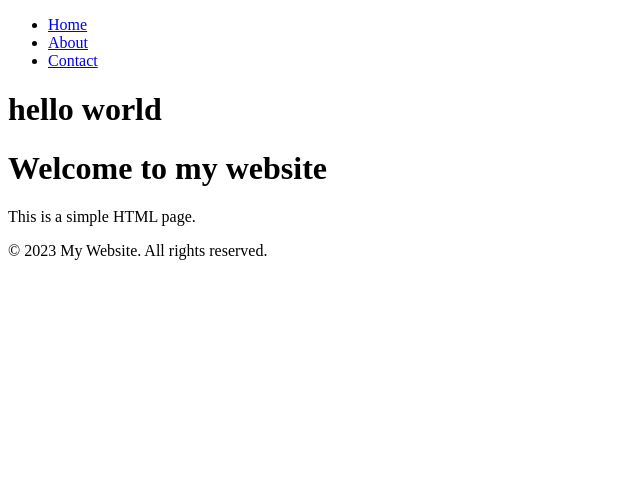
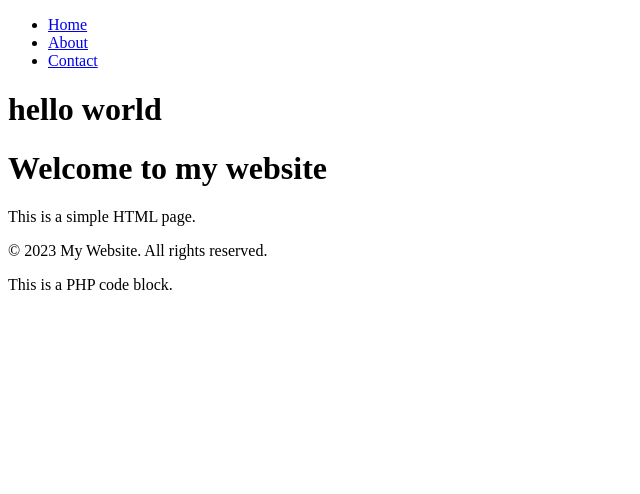
Before and after one commit to E-Nat/School-System-, a PHP site: page / in a window 1280 px wide. Shown: the top 494 px of the page, without its empty margins (0-640 px from the left). Run offline with PHP 8.4, Linux system fonts and the light colour scheme.

Commit message:
Test Build Failed

```diff
--- a/index.php
+++ b/index.php
@@ -19,5 +19,8 @@
     <footer>
         <p>&copy; 2023 My Website. All rights reserved.</p>
     </footer>
+    <?php
+        echo "This is a PHP code block."
+    ?>
 </body>
 </html>
```
